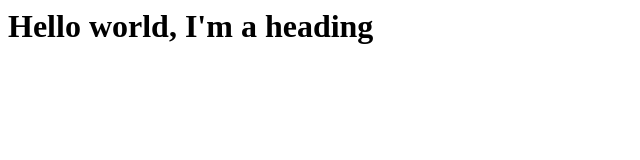
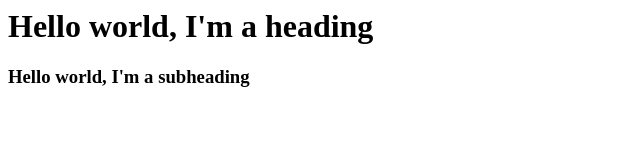
Before and after one commit to Abnerdotel/PrimerParcialElectiva2, a website: page src/index.html in a window 1280 px wide. Shown: the whole page, without its empty margins (0-640 px from the left). Drawn offline with Linux system fonts and the light colour scheme.

Commit message:
"New hello world"

```diff
--- a/src/index.html
+++ b/src/index.html
@@ -1 +1,3 @@
-<h1> Hello world, I'm a heading</h1>
+<h1> Hello world, I'm a heading </h1>
+
+<h3>  Hello world, I'm a subheading </h3>
```
